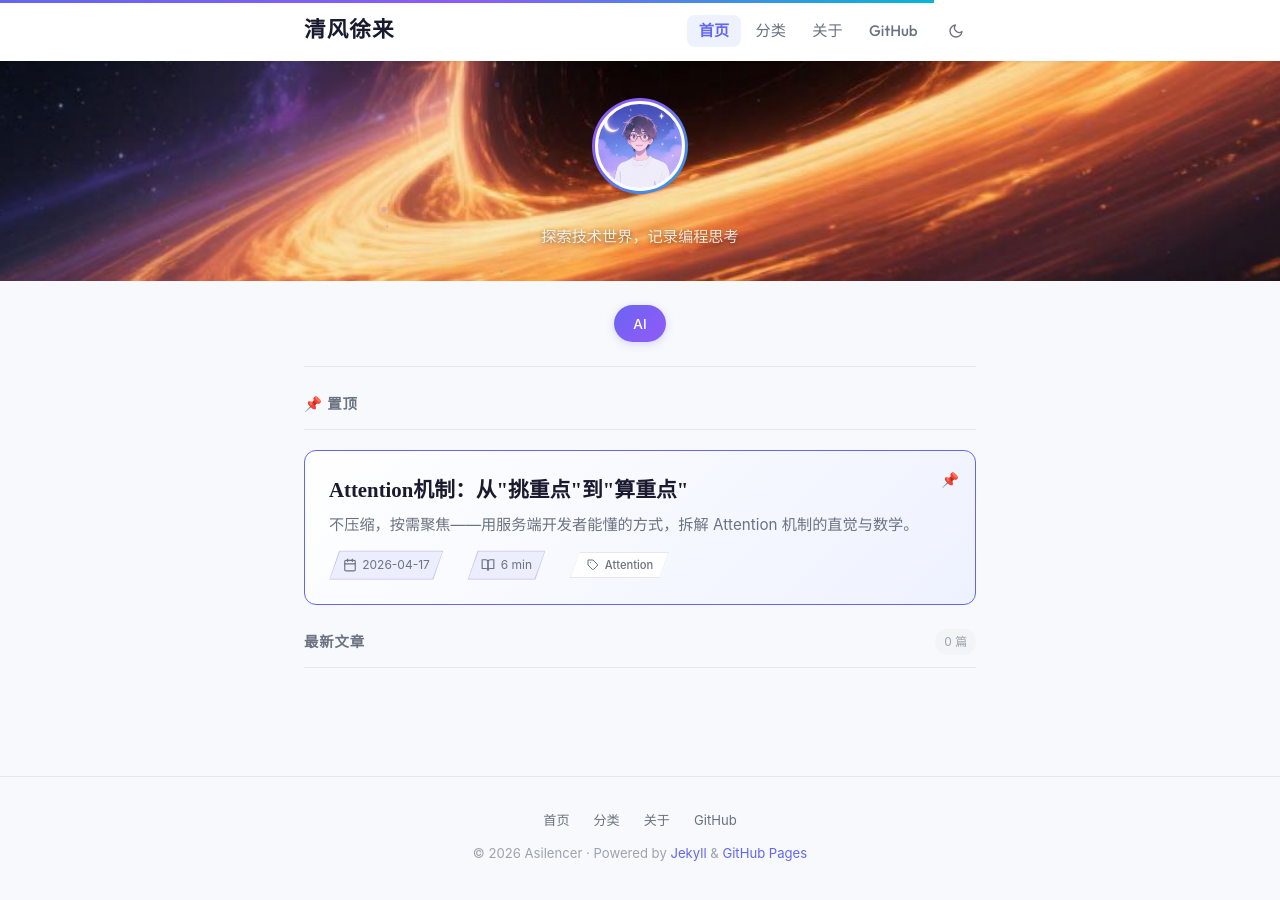
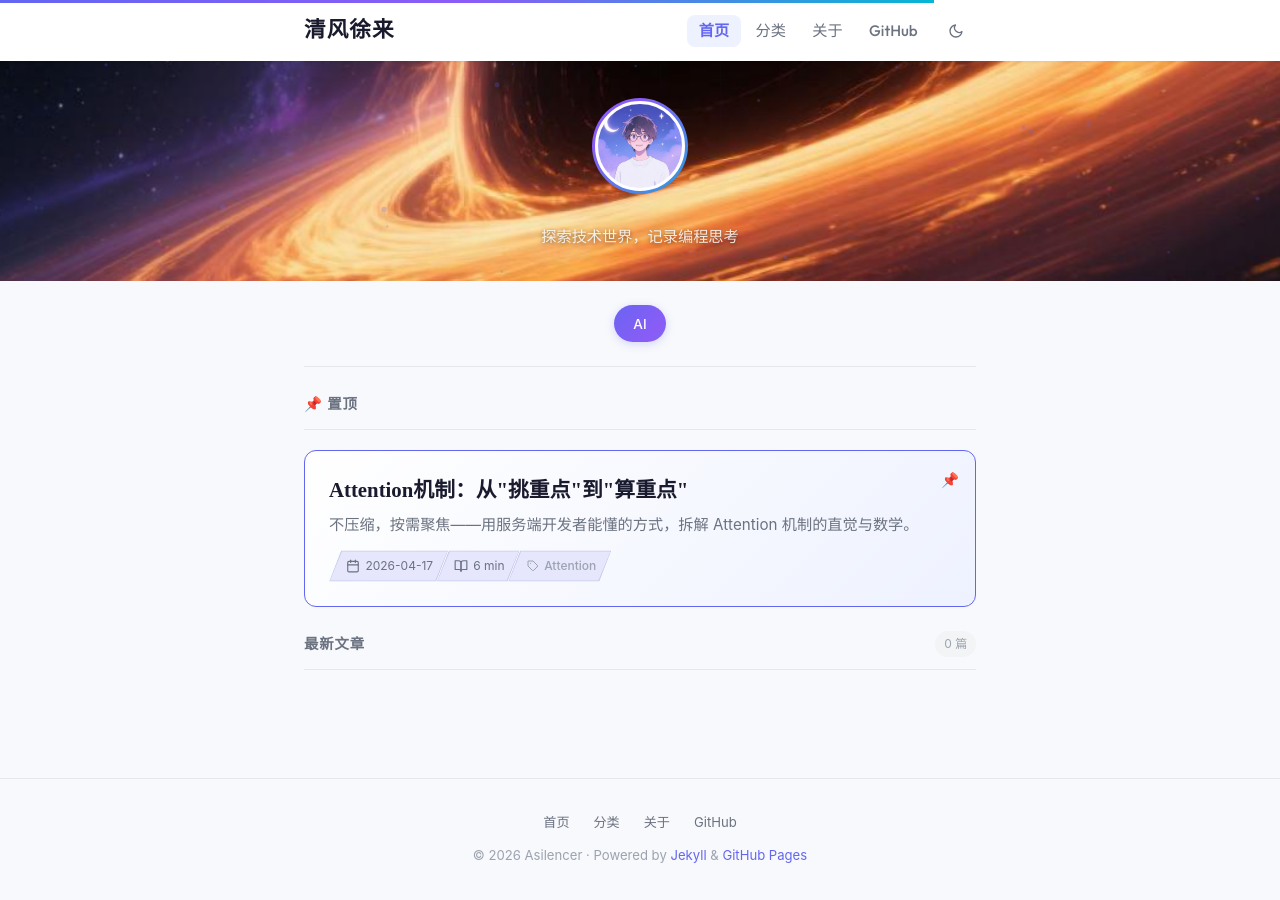
Before and after one commit to Asilencer/asilencer.github.io, a Jekyll site: the page built from index.html, in a window 1280 px wide and 900 px high, scrolled down 365 px. Built offline with Jekyll 4.4.1, drawn with Linux system fonts in a browser that asks for light colours; some web fonts are replaced.

Commit message:
refine meta parallelogram chips

```diff
--- a/assets/css/style.css
+++ b/assets/css/style.css
@@ -31,6 +31,8 @@
   --color-card-hover-border: rgba(99, 102, 241, 0.25);
   --color-shadow: rgba(0, 0, 0, 0.08);
   --color-overlay: rgba(0, 0, 0, 0.5);
+  --meta-chip-cut: 12px;
+  --meta-chip-overlap: 0.72rem;
   --font-display: "Outfit", -apple-system, BlinkMacSystemFont, "PingFang SC", sans-serif;
   --font-sans: "LXGW WenKai Screen", -apple-system, BlinkMacSystemFont, "PingFang SC", "Microsoft Yahei", sans-serif;
   --font-serif: "Noto Serif SC", "Source Han Serif SC", "Songti SC", STSong, serif;
@@ -588,23 +590,49 @@ img { max-width: 100%; height: auto; }
 .post-card .meta {
   display: flex;
   align-items: center;
-  gap: 0.75rem;
+  justify-content: space-between;
+  gap: 0.85rem;
   font-size: 0.75rem;
   color: var(--color-text-tertiary);
   flex-wrap: wrap;
 }
 
+.meta-chain {
+  display: inline-flex;
+  align-items: center;
+  flex-wrap: wrap;
+  gap: 0;
+  min-width: 0;
+}
+
+.meta-chain > * {
+  position: relative;
+  flex: 0 0 auto;
+}
+
+.meta-chain > * + * {
+  margin-left: calc(-1 * var(--meta-chip-overlap));
+}
+
+.meta-chip,
 .post-card .meta-item {
   display: inline-flex;
   align-items: center;
   gap: 0.35rem;
-  padding: 0.24rem 0.85rem;
+  padding: 0.3rem 0.95rem 0.3rem 1.05rem;
   color: var(--color-text-secondary);
   position: relative;
-  clip-path: polygon(10px 0, 100% 0, calc(100% - 10px) 100%, 0 100%);
+  clip-path: polygon(
+    var(--meta-chip-cut) 0,
+    100% 0,
+    calc(100% - var(--meta-chip-cut)) 100%,
+    0 100%
+  );
   z-index: 0;
 }
 
+.meta-chip::before,
+.meta-chip::after,
 .post-card .meta-item::before,
 .post-card .meta-item::after {
   content: '';
@@ -614,21 +642,20 @@ img { max-width: 100%; height: auto; }
   z-index: -1;
 }
 
+.meta-chip::before,
 .post-card .meta-item::before {
-  background: color-mix(in srgb, var(--color-primary) 24%, var(--color-border));
-}
-
+  background: color-mix(in srgb, var(--color-primary) 22%, var(--color-border));
+}
+
+.meta-chip::after,
 .post-card .meta-item::after {
   inset: 1px;
-  background: color-mix(in srgb, var(--color-primary) 12%, var(--color-surface));
-}
-
+  background: color-mix(in srgb, var(--color-primary) 16%, var(--color-surface));
+}
+
+.meta-chip .meta-icon,
 .post-card .meta-item .meta-icon {
   color: inherit;
-}
-
-.post-card .meta .sep {
-  opacity: 0.3;
 }
 
 .post-card .read-time {
@@ -752,7 +779,7 @@ img { max-width: 100%; height: auto; }
   display: flex;
   align-items: center;
   flex-wrap: wrap;
-  gap: 0.6rem;
+  gap: 0.8rem;
 }
 
 /* Removed unused post-meta-secondary */
@@ -777,7 +804,7 @@ img { max-width: 100%; height: auto; }
   font-size: 0.85rem;
 }
 
-.meta-item {
+.post-meta .meta-item:not(.meta-chip) {
   display: flex;
   align-items: center;
   gap: 0.35rem;
@@ -790,67 +817,26 @@ img { max-width: 100%; height: auto; }
   height: 14px;
 }
 
-.post-meta .dot {
-  width: 3px;
-  height: 3px;
-  background: var(--color-border);
-  border-radius: 50%;
-}
-
 .post-tags {
-  display: flex;
-  gap: 0.4rem;
+  display: inline-flex;
+  align-items: center;
+  gap: 0;
   flex-wrap: wrap;
 }
 
 .tag {
-  background: transparent;
-  color: var(--color-text-secondary);
-  padding: 0.2rem 1rem;
-  font-size: 0.7rem;
+  color: inherit;
+  font-size: inherit;
   font-weight: 500;
-  transition: all var(--transition);
   display: inline-flex;
   align-items: center;
   gap: 0.35rem;
-  /* Tech Parallelogram Shape */
-  clip-path: polygon(10px 0, 100% 0, calc(100% - 10px) 100%, 0 100%);
-  position: relative;
-  z-index: 1;
   border: none;
 }
 
-.tag::before {
-  content: '';
-  position: absolute;
-  inset: 0;
-  background: var(--color-border);
-  clip-path: polygon(10px 0, 100% 0, calc(100% - 10px) 100%, 0 100%);
-  z-index: -2;
-  transition: all var(--transition);
-}
-
-.tag::after {
-  content: '';
-  position: absolute;
-  inset: 1px;
-  background: var(--color-surface);
-  clip-path: polygon(9px 0, 100% 0, calc(100% - 9px) 100%, 0 100%);
-  z-index: -1;
-  transition: all var(--transition);
-}
-
-.tag:hover::after {
-  background: linear-gradient(135deg, var(--color-gradient-start), var(--color-gradient-accent));
-}
-
-.tag:hover {
-  color: #fff;
-  transform: translateY(-1px);
-}
-
-.tag:hover::before {
-  background: var(--color-primary);
+.tag.meta-chip .meta-icon {
+  width: 12px;
+  height: 12px;
 }
 
 .tag .meta-icon {
@@ -860,30 +846,17 @@ img { max-width: 100%; height: auto; }
   margin-left: 0.1rem;
 }
 
-.tag-text {
-  /* Offset skew text to align visually in parallelogram */
-  transform: skewX(0);
-}
-
 .tag-category {
   color: var(--color-primary);
   font-weight: 600;
 }
 
 .tag-category::before {
-  background: var(--color-primary-light);
+  background: color-mix(in srgb, var(--color-primary) 40%, var(--color-border));
 }
 
 .tag-category::after {
-  background: var(--color-tag-bg);
-}
-
-.tag-category:hover {
-  color: #fff;
-}
-
-.tag-category:hover::after {
-  background: linear-gradient(135deg, var(--color-gradient-start), var(--color-gradient-accent));
+  background: color-mix(in srgb, var(--color-primary) 20%, var(--color-surface));
 }
 
 /* ===== TOC ===== */
--- a/index.html
+++ b/index.html
@@ -32,27 +32,25 @@ layout: default
           <h2><a href="{{ post.url | relative_url }}">{{ post.title }}</a></h2>
           <p class="excerpt">{{ post.excerpt | strip_html | truncate: 120 }}</p>
           <div class="meta">
-            <div class="meta-item">
+            <div class="meta-chain">
+              <div class="meta-item meta-chip">
                 <svg class="meta-icon" width="14" height="14" viewBox="0 0 24 24" fill="none" stroke="currentColor" stroke-width="2" stroke-linecap="round" stroke-linejoin="round"><rect x="3" y="4" width="18" height="18" rx="2" ry="2"></rect><line x1="16" y1="2" x2="16" y2="6"></line><line x1="8" y1="2" x2="8" y2="6"></line><line x1="3" y1="10" x2="21" y2="10"></line></svg>
                 <time>{{ post.date | date: "%Y-%m-%d" }}</time>
               </div>
-            <span class="dot"></span>
-            <div class="meta-item">
+              <div class="meta-item meta-chip">
                 <svg class="meta-icon" width="14" height="14" viewBox="0 0 24 24" fill="none" stroke="currentColor" stroke-width="2" stroke-linecap="round" stroke-linejoin="round"><path d="M2 3h6a4 4 0 0 1 4 4v14a3 3 0 0 0-3-3H2z"></path><path d="M22 3h-6a4 4 0 0 0-4 4v14a3 3 0 0 1 3-3h7z"></path></svg>
                 <span>{% assign wc1 = post.content | number_of_words %}{% assign rm1 = wc1 | divided_by: 200 | plus: 1 %}{{ rm1 }} min</span>
               </div>
               {% if post.tags and post.tags.size > 0 %}
-              <span class="dot"></span>
-              <span class="post-tags">
-                <span class="tag">
+                <span class="tag meta-chip">
                   <svg class="meta-icon" width="12" height="12" viewBox="0 0 24 24" fill="none" stroke="currentColor" stroke-width="2" stroke-linecap="round" stroke-linejoin="round"><path d="M20.59 13.41l-7.17 7.17a2 2 0 0 1-2.83 0L2 12V2h10l8.59 8.59a2 2 0 0 1 0 2.82z"></path><line x1="7" y1="7" x2="7.01" y2="7"></line></svg>
                   <span class="tag-text">
                     {% assign display_tags = post.tags | slice: 0, 2 %}
                     {{ display_tags | join: " / " }}
                   </span>
                 </span>
-              </span>
               {% endif %}
+            </div>
             <a href="{{ post.url | relative_url }}" class="read-more">阅读 →</a>
           </div>
         </article>
@@ -70,27 +68,25 @@ layout: default
         <h2><a href="{{ post.url | relative_url }}">{{ post.title }}</a></h2>
         <p class="excerpt">{{ post.excerpt | strip_html | truncate: 120 }}</p>
         <div class="meta">
-          <div class="meta-item">
+          <div class="meta-chain">
+            <div class="meta-item meta-chip">
               <svg class="meta-icon" width="14" height="14" viewBox="0 0 24 24" fill="none" stroke="currentColor" stroke-width="2" stroke-linecap="round" stroke-linejoin="round"><rect x="3" y="4" width="18" height="18" rx="2" ry="2"></rect><line x1="16" y1="2" x2="16" y2="6"></line><line x1="8" y1="2" x2="8" y2="6"></line><line x1="3" y1="10" x2="21" y2="10"></line></svg>
               <time>{{ post.date | date: "%Y-%m-%d" }}</time>
             </div>
-          <span class="dot"></span>
-          <div class="meta-item">
+            <div class="meta-item meta-chip">
               <svg class="meta-icon" width="14" height="14" viewBox="0 0 24 24" fill="none" stroke="currentColor" stroke-width="2" stroke-linecap="round" stroke-linejoin="round"><path d="M2 3h6a4 4 0 0 1 4 4v14a3 3 0 0 0-3-3H2z"></path><path d="M22 3h-6a4 4 0 0 0-4 4v14a3 3 0 0 1 3-3h7z"></path></svg>
               <span>{% assign wc2 = post.content | number_of_words %}{% assign rm2 = wc2 | divided_by: 200 | plus: 1 %}{{ rm2 }} min</span>
             </div>
             {% if post.tags and post.tags.size > 0 %}
-            <span class="dot"></span>
-            <span class="post-tags">
-              <span class="tag">
+              <span class="tag meta-chip">
                 <svg class="meta-icon" width="12" height="12" viewBox="0 0 24 24" fill="none" stroke="currentColor" stroke-width="2" stroke-linecap="round" stroke-linejoin="round"><path d="M20.59 13.41l-7.17 7.17a2 2 0 0 1-2.83 0L2 12V2h10l8.59 8.59a2 2 0 0 1 0 2.82z"></path><line x1="7" y1="7" x2="7.01" y2="7"></line></svg>
                 <span class="tag-text">
                   {% assign display_tags = post.tags | slice: 0, 2 %}
                   {{ display_tags | join: " / " }}
                 </span>
               </span>
-            </span>
             {% endif %}
+          </div>
           <a href="{{ post.url | relative_url }}" class="read-more">阅读 →</a>
         </div>
       </article>
```
Also changed, not shown: _layouts/post.html (+5 -11 lines), categories.html (+5 -7 lines). Lines whose indentation alone changed are shown as unchanged.
